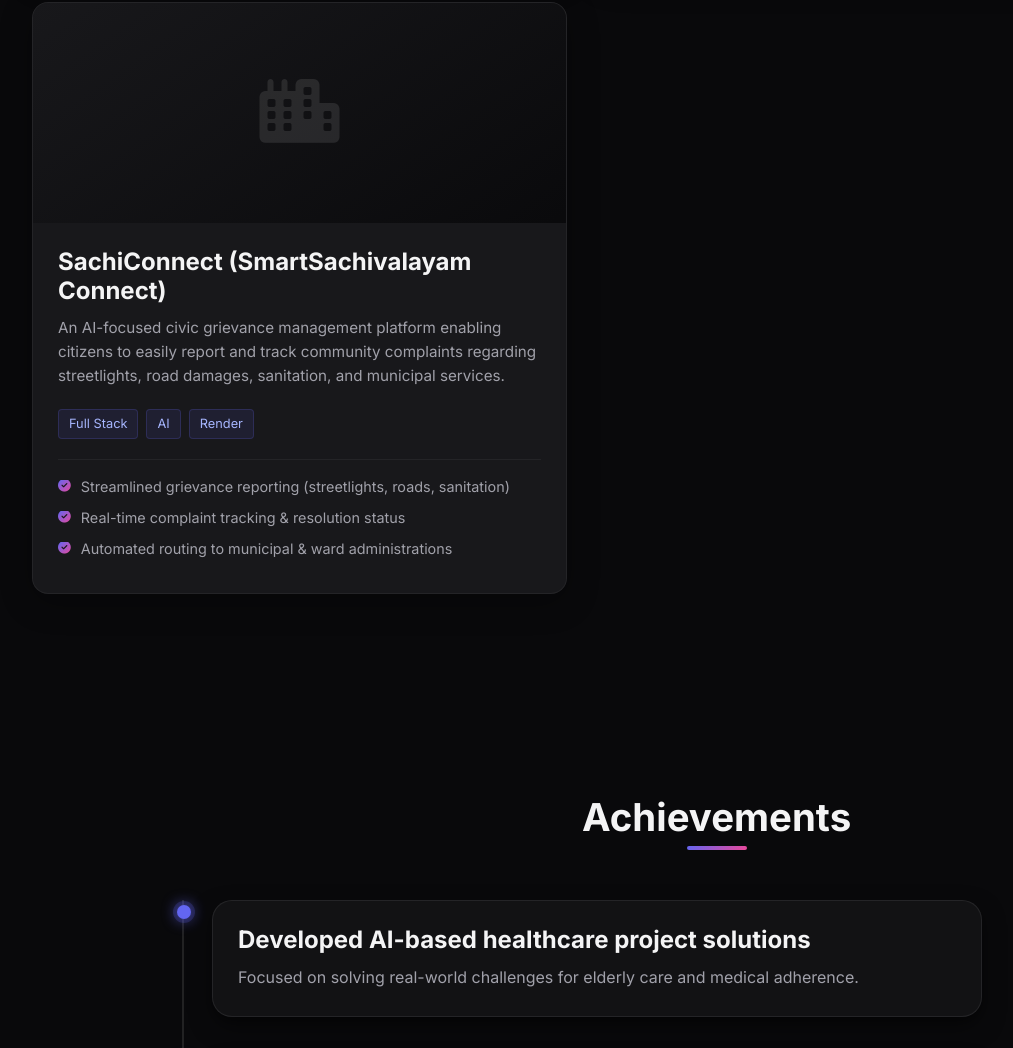
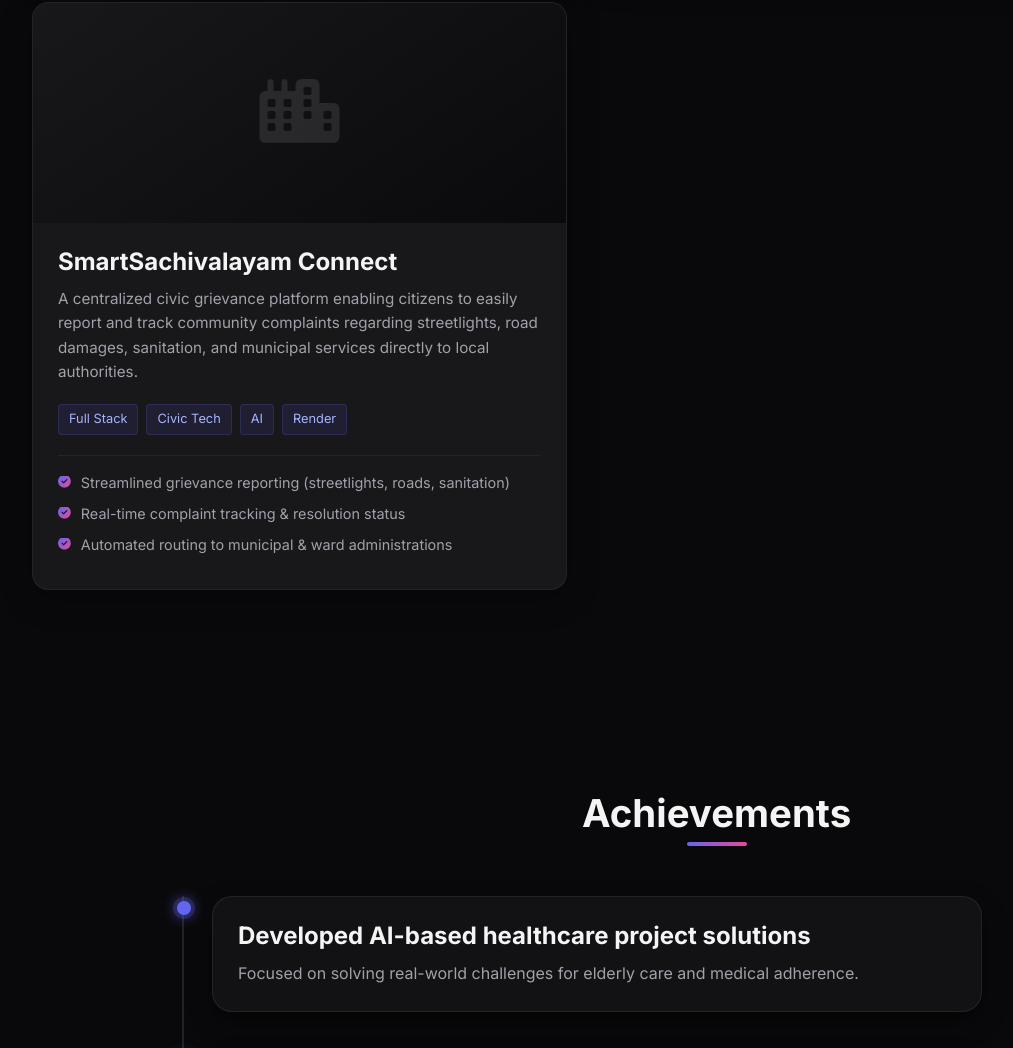
Before and after one commit to pavankumarmushkarla630-pixel/FUTURE_FS_01, a plain HTML site: page index.html in a window 1280 px wide. Shown: the part 3358-4406 px from the top of the page, without its empty margins (58-1071 px from the left). Drawn offline with nearby package versions, Linux system fonts and the light colour scheme; animation ran at ten frames a second.

Commit message:
Add netlify.toml, force attachment download header, and update SmartSachivalayam Connect

```diff
--- a/index.html
+++ b/index.html
@@ -45,7 +45,7 @@
                 <p class="subtext">Building intelligent systems, modern web applications, and impactful digital solutions.</p>
                 <div class="cta-group">
                     <a href="#projects" class="btn btn-primary btn-glow">View Projects</a>
-                    <a href="assets/resume.pdf" download="Pavan_Kumar_Resume.pdf" class="btn btn-secondary"><i class="fas fa-download"></i> Download Resume</a>
+                    <a href="assets/resume.pdf" download="Pavan_Kumar_Resume.pdf" target="_blank" rel="noopener noreferrer" class="btn btn-secondary"><i class="fas fa-download"></i> Download Resume</a>
                     <a href="#contact" class="btn btn-outline">Contact Me</a>
                 </div>
             </div>
@@ -254,10 +254,11 @@
                         </div>
                     </div>
                     <div class="project-info">
-                        <h3>SachiConnect (SmartSachivalayam Connect)</h3>
-                        <p>An AI-focused civic grievance management platform enabling citizens to easily report and track community complaints regarding streetlights, road damages, sanitation, and municipal services.</p>
+                        <h3>SmartSachivalayam Connect</h3>
+                        <p>A centralized civic grievance platform enabling citizens to easily report and track community complaints regarding streetlights, road damages, sanitation, and municipal services directly to local authorities.</p>
                         <div class="project-tech">
                             <span class="tech-tag">Full Stack</span>
+                            <span class="tech-tag">Civic Tech</span>
                             <span class="tech-tag">AI</span>
                             <span class="tech-tag">Render</span>
                         </div>
```
Also changed, not shown: netlify.toml (added).
